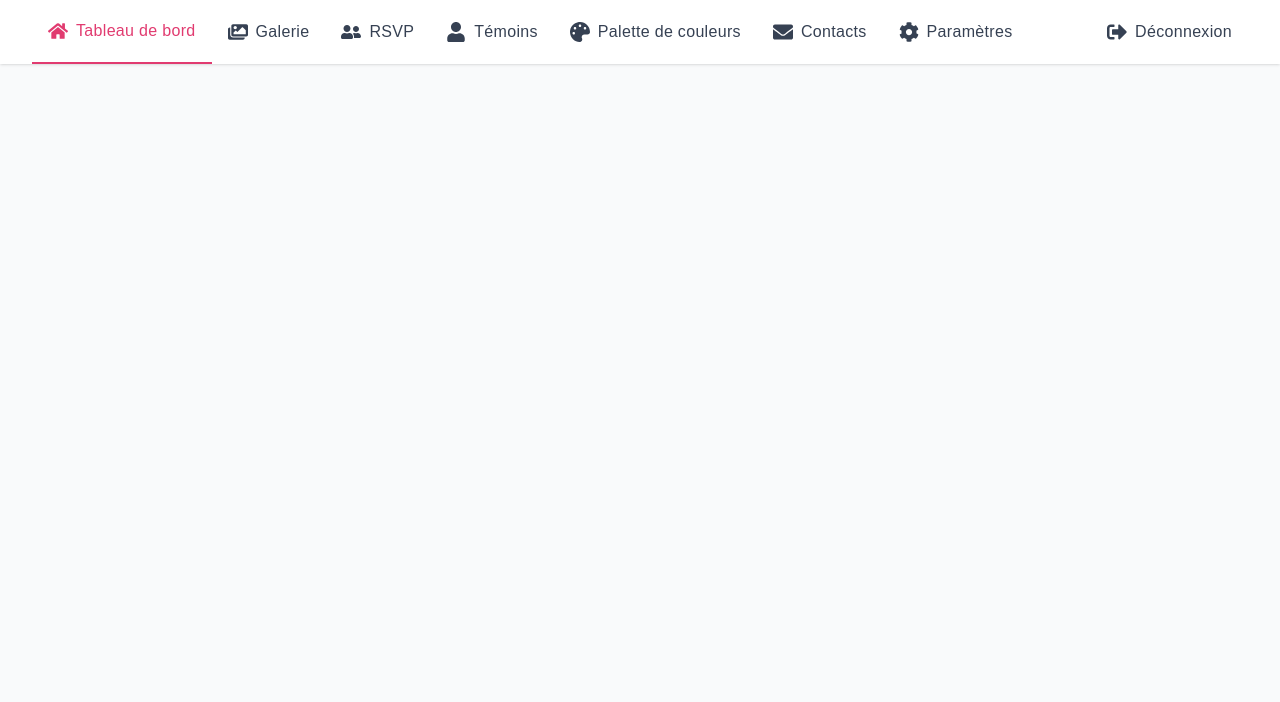
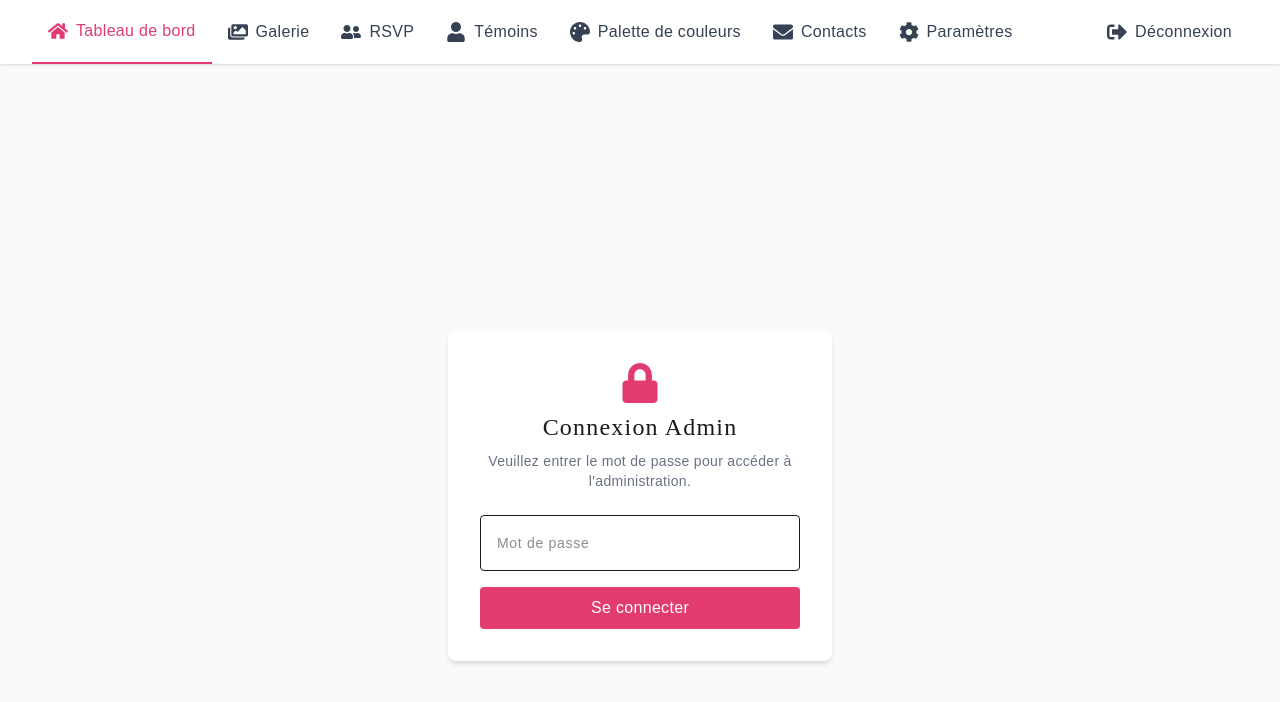
Before and after one commit to Slipaclous/margauxetgauthier, a Next.js app: page /admin in a window 1280 px wide. Before the commit this address had no page. Shown: the top 702 px of the page. Built offline with nearby package versions, Linux system fonts and the light colour scheme.

Commit message:
adjustments for prod

```diff
--- a/src/app/admin/page.tsx
+++ b/src/app/admin/page.tsx
@@ -2,25 +2,37 @@
 
 import { useState, useEffect } from 'react';
 import { useRouter } from 'next/navigation';
-import { FaImages, FaEnvelope, FaPalette, FaUserFriends } from 'react-icons/fa';
+import { FaImages, FaEnvelope, FaPalette, FaUserFriends, FaLock } from 'react-icons/fa';
 import Link from 'next/link';
 
 export default function AdminPage() {
-  const [isAuthenticated, setIsAuthenticated] = useState(false);
-  const [isLoading, setIsLoading] = useState(true);
+  const [isAuthenticated, setIsAuthenticated] = useState<boolean | null>(null);
+  const [password, setPassword] = useState('');
+  const [error, setError] = useState('');
   const router = useRouter();
 
   useEffect(() => {
-    const auth = localStorage.getItem('adminAuth');
-    setIsAuthenticated(!!auth);
-    setIsLoading(false);
+    // Vérification côté client uniquement
+    if (typeof window !== 'undefined') {
+      const auth = localStorage.getItem('adminAuth');
+      setIsAuthenticated(!!auth);
+    }
+  }, []);
 
-    if (!auth) {
-      router.push('/admin');
+  const handleLogin = (e: React.FormEvent) => {
+    e.preventDefault();
+    // Mot de passe en dur pour l'exemple (à sécuriser en prod !)
+    if (password === process.env.NEXT_PUBLIC_ADMIN_PASSWORD) {
+      localStorage.setItem('adminAuth', 'true');
+      setIsAuthenticated(true);
+      setError('');
+    } else {
+      setError('Mot de passe incorrect');
     }
-  }, [router]);
+  };
 
-  if (isLoading) {
+  if (isAuthenticated === null) {
+    // En attente de la vérification côté client
     return (
       <div className="min-h-screen bg-gray-50 flex items-center justify-center">
         <div className="animate-spin rounded-full h-12 w-12 border-t-2 border-b-2 border-[#E13B70]"></div>
@@ -29,7 +41,32 @@ export default function AdminPage() {
   }
 
   if (!isAuthenticated) {
-    return null;
+    // Formulaire de connexion simple
+    return (
+      <div className="min-h-screen flex items-center justify-center bg-gray-50">
+        <form onSubmit={handleLogin} className="bg-white p-8 rounded-lg shadow-md w-full max-w-sm">
+          <div className="flex flex-col items-center mb-6">
+            <FaLock className="w-10 h-10 text-[#E13B70] mb-2" />
+            <h2 className="text-2xl font-light mb-2">Connexion Admin</h2>
+            <p className="text-gray-500 text-sm text-center">Veuillez entrer le mot de passe pour accéder à l'administration.</p>
+          </div>
+          <input
+            type="password"
+            placeholder="Mot de passe"
+            value={password}
+            onChange={e => setPassword(e.target.value)}
+            className="w-full px-4 py-2 border rounded mb-4 focus:outline-none focus:border-[#E13B70]"
+          />
+          {error && <div className="text-red-500 text-sm mb-4">{error}</div>}
+          <button
+            type="submit"
+            className="w-full bg-[#E13B70] text-white py-2 rounded hover:bg-[#d12a5f] transition-colors"
+          >
+            Se connecter
+          </button>
+        </form>
+      </div>
+    );
   }
 
   const cards = [
```
